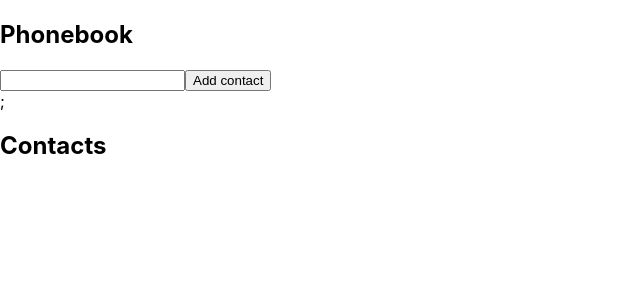
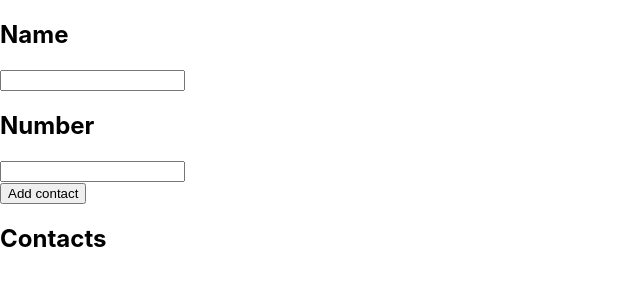
Before and after one commit to CoderNazar/goit-react-hw-02-phonebook, a React (Create React App) app: page / in a window 1280 px wide. Shown: the top 300 px of the page, without its empty margins (0-640 px from the left). Built offline with nearby package versions, Linux system fonts and the light colour scheme.

Commit message:
chore: add number user

```diff
--- a/src/App.jsx
+++ b/src/App.jsx
@@ -5,13 +5,15 @@ import { AddContacts, Contacts } from 'components/common';
 class App extends Component {
   state = {
     contacts: [],
+    filter: '',
     name: '',
+    number: '',
   };
 
   onSubmit(event) {
     event.preventDefault();
     const id = nanoid();
-    const { name } = [...event.target.elements]
+    const { name, number } = [...event.target.elements]
       .filter(item => item.name)
       .reduce(
         (item, element) => ((item[element.name] = element.value), item),
@@ -19,7 +21,7 @@ class App extends Component {
       );
     const newState = { ...this.state };
     const { contacts } = newState;
-    contacts.push({ name, id });
+    contacts.push({ name, number, id });
     this.setState({
       ...newState,
       contacts,
@@ -31,7 +33,7 @@ class App extends Component {
     const { contacts } = this.state;
     return (
       <>
-        <AddContacts onSubmit={this.onSubmit.bind(this)} />;
+        <AddContacts onSubmit={this.onSubmit.bind(this)} />
         <Contacts contacts={contacts} />
       </>
     );
--- a/src/components/common/AddContacts/index.jsx
+++ b/src/components/common/AddContacts/index.jsx
@@ -9,8 +9,8 @@ class AddContacts extends Component {
   render() {
     const { onSubmit } = this.props;
     return (
-      <Section title={'Phonebook'}>
-        <form onSubmit={onSubmit}>
+      <form onSubmit={onSubmit}>
+        <Section title={'Name'}>
           <input
             type="text"
             name="name"
@@ -18,9 +18,18 @@ class AddContacts extends Component {
             title="Name may contain only letters, apostrophe, dash and spaces. For example Adrian, Jacob Mercer, Charles de Batz de Castelmore d'Artagnan"
             required
           />
-          <Button type={'submit'} text={'Add contact'} />
-        </form>
-      </Section>
+        </Section>
+        <Section title={'Number'}>
+          <input
+            type="tel"
+            name="number"
+            pattern="\+?\d{1,4}?[-.\s]?\(?\d{1,3}?\)?[-.\s]?\d{1,4}[-.\s]?\d{1,4}[-.\s]?\d{1,9}"
+            title="Phone number must be digits and can contain spaces, dashes, parentheses and can start with +"
+            required
+          />
+        </Section>
+        <Button type={'submit'} text={'Add contact'} />
+      </form>
     );
   }
 }
--- a/src/components/common/Contacts/index.jsx
+++ b/src/components/common/Contacts/index.jsx
@@ -11,8 +11,8 @@ class Contacts extends Component {
     return (
       <Section title={'Contacts'}>
         <ul>
-          {contacts.map(({ name, id }) => {
-            return <Item key={id}>{name}</Item>;
+          {contacts.map(({ name, number, id }) => {
+            return <Item key={id}>{name}:{number}</Item>;
           })}
         </ul>
       </Section>
```
